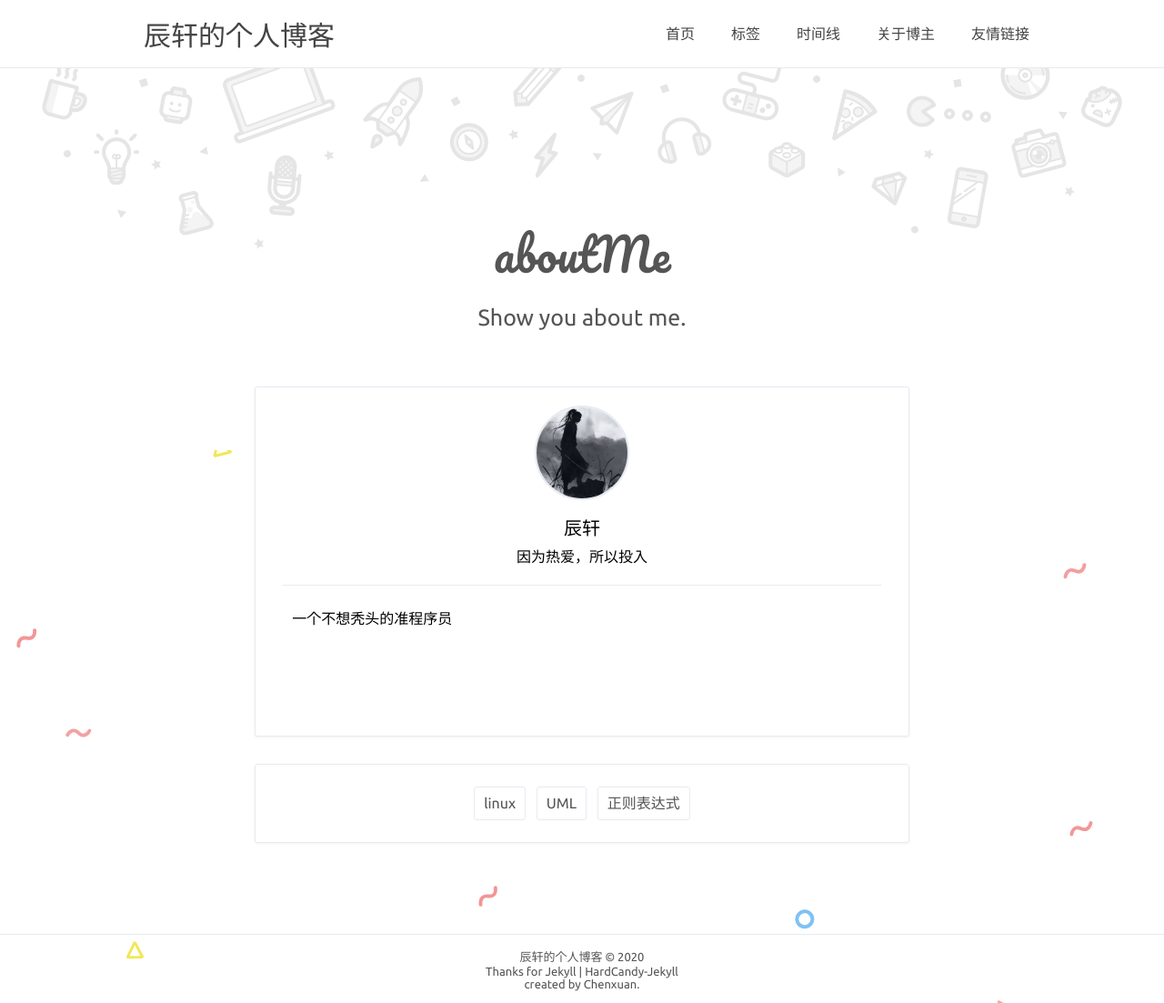
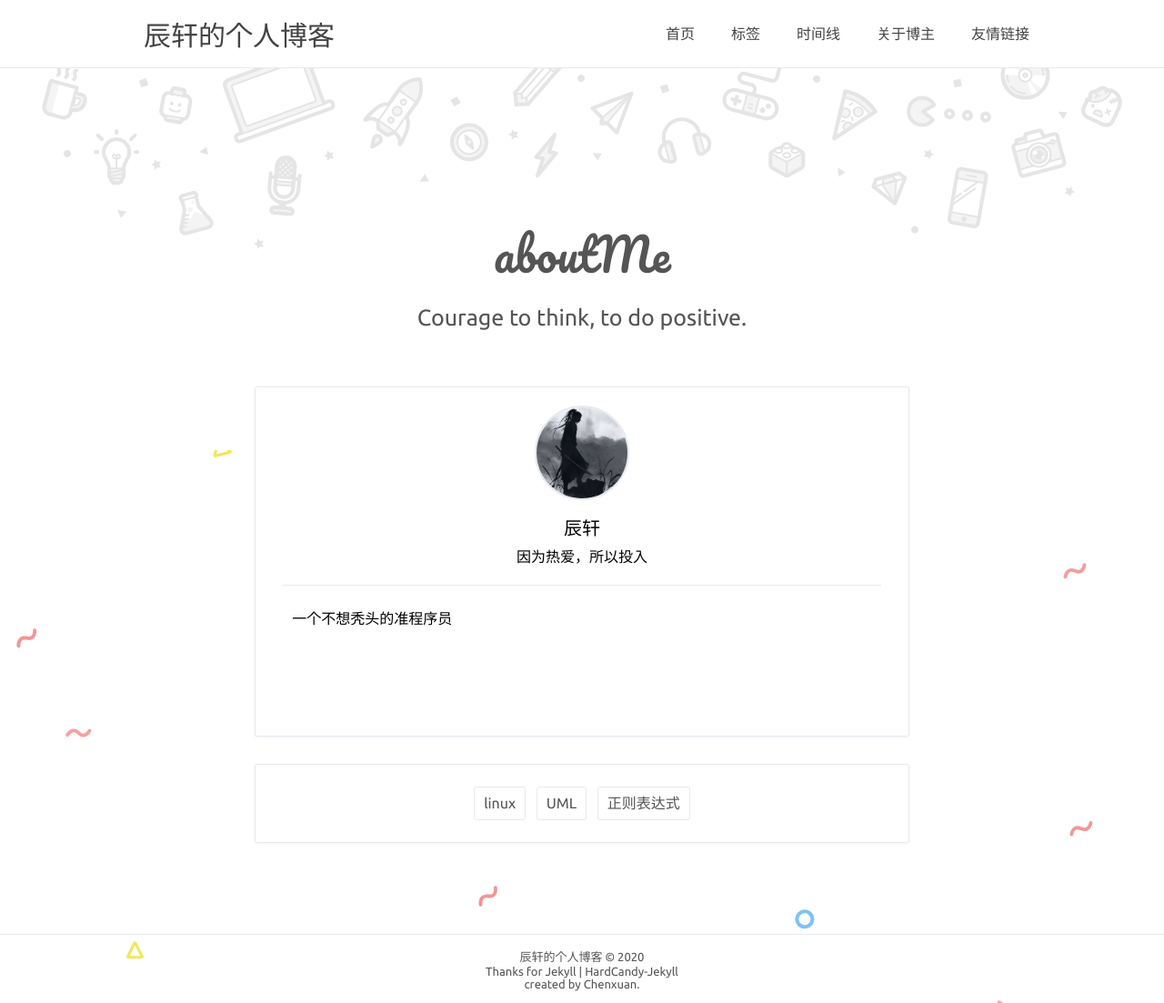
Before and after one commit to xinhuoshixincha/xinhuoshixincha.github.io, a Jekyll site: the page built from about.html, in a window 1280 px wide. Shown: the whole page at 91% size. Built offline with Jekyll 4.4.1, drawn with Linux system fonts in a browser that asks for light colours; comment, search, counter and statistics services are not loaded.

Commit message:
修订关于我页面

```diff
--- a/about.html
+++ b/about.html
@@ -2,7 +2,7 @@
 layout: default
 title: 关于我
 page-title: aboutMe
-home-title: Show you about me.
+home-title: Courage to think, to do positive.
 description:
 ---
 
```
